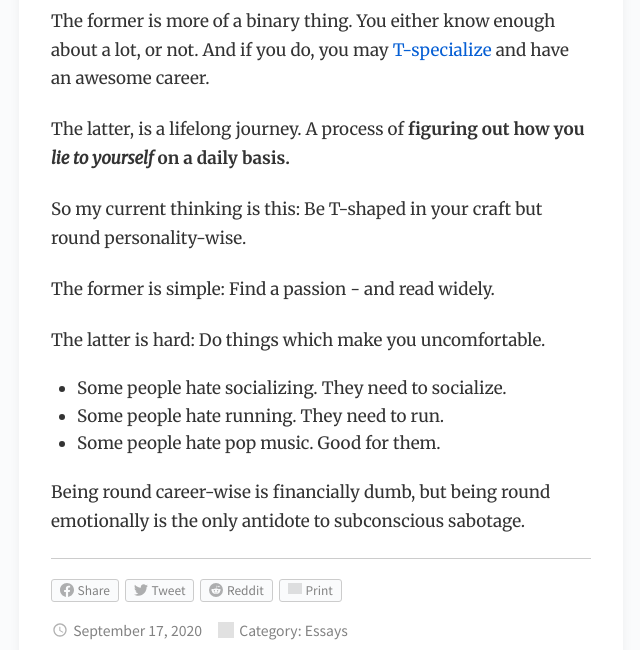
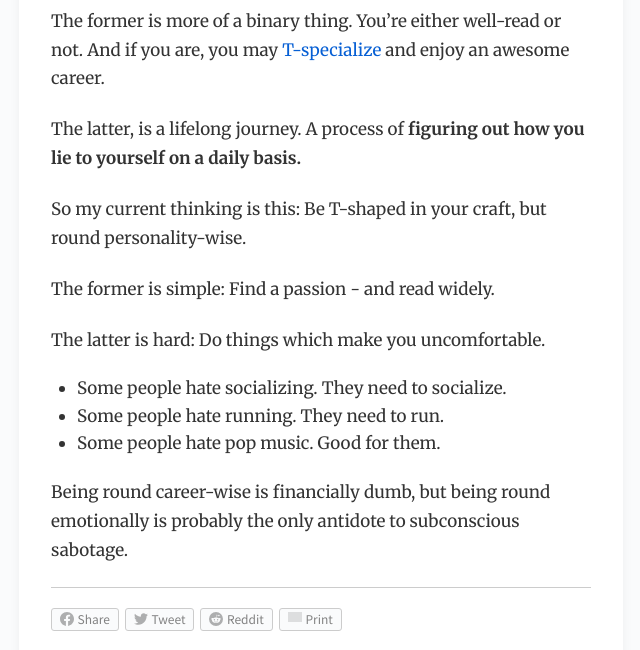
Before and after one commit to gdbroman/broman.blog, a Jekyll site: the page built from _posts/2020/2020-09-17-on-being-round.md, in a window 1280 px wide and 900 px high, scrolled down 754 px, cut to the strip 250-900 px from the top of the window. Shown: the whole strip, without its empty margins (181-821 px from the left). Built offline with Jekyll 4.4.1, drawn with Linux system fonts in a browser that asks for light colours; grey boxes are pictures that could not be loaded.

Commit message:
director's cut

```diff
--- a/_posts/2020/2020-09-17-on-being-round.md
+++ b/_posts/2020/2020-09-17-on-being-round.md
@@ -16,11 +16,11 @@ Excuse the sloppy shape analogy. I think the following distinction offers some c
 1. *Being well-rounded in skills,* vs.
 2. *Being well-rounded emotionally*
 
-The former is more of a binary thing. You either know enough about a lot, or not. And if you do, you may [T-specialize](https://en.wikipedia.org/wiki/T-shaped_skills){:target="_blank"} and have an awesome career.
+The former is more of a binary thing. You're either well-read or not. And if you are, you may [T-specialize](https://en.wikipedia.org/wiki/T-shaped_skills){:target="_blank"} and enjoy an awesome career.
 
-The latter, is a lifelong journey. A process of **figuring out how you *lie to yourself* on a daily basis.**
+The latter, is a lifelong journey. A process of **figuring out how you lie to yourself on a daily basis.**
 
-So my current thinking is this: Be T-shaped in your craft but round personality-wise.
+So my current thinking is this: Be T-shaped in your craft, but round personality-wise.
 
 The former is simple: Find a passion - and read widely.
 
@@ -30,4 +30,4 @@ The latter is hard: Do things which make you uncomfortable.
 * Some people hate running. They need to run.
 * Some people hate pop music. Good for them.
 
-Being round career-wise is financially dumb, but being round emotionally is the only antidote to subconscious sabotage.
+Being round career-wise is financially dumb, but being round emotionally is probably the only antidote to subconscious sabotage.
```
